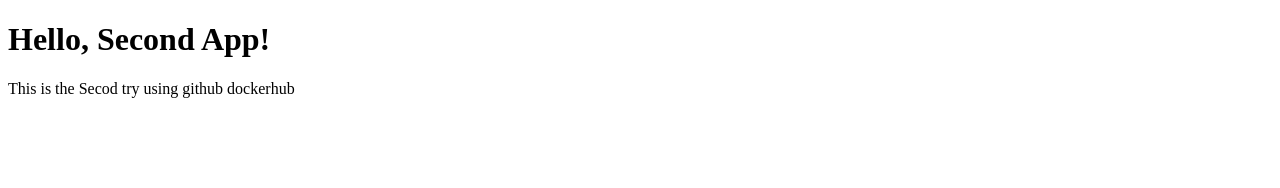
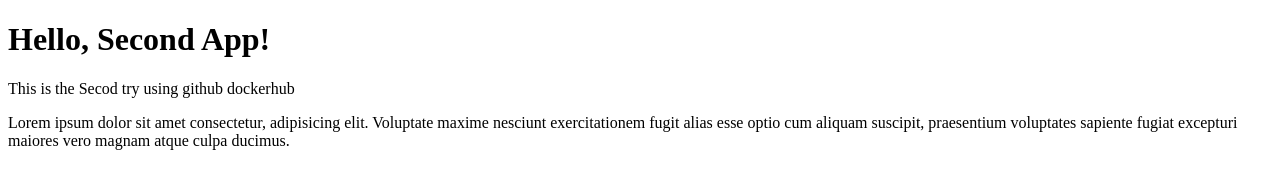
Before and after one commit to manuelosalumbidesii/Docker_action_DockerHub_v2, a plain HTML site: page index.html in a window 1280 px wide. Drawn offline with Linux system fonts and the light colour scheme.

Commit message:
added lorem ipsum

```diff
--- a/index.html
+++ b/index.html
@@ -7,5 +7,8 @@
 <body>
     <h1>Hello, Second App!</h1>
     <p>This is the Secod try using github dockerhub</p>
+    <p>Lorem ipsum dolor sit amet consectetur, adipisicing elit. Voluptate maxime nesciunt
+        exercitationem fugit alias esse optio cum aliquam suscipit, praesentium
+        voluptates sapiente fugiat excepturi maiores vero magnam atque culpa ducimus.</p>
 </body>
 </html>
```
